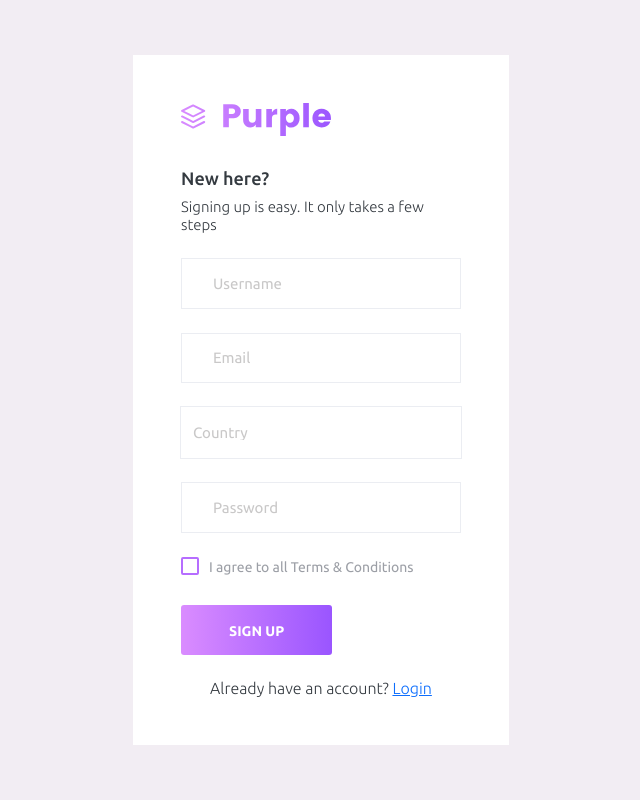
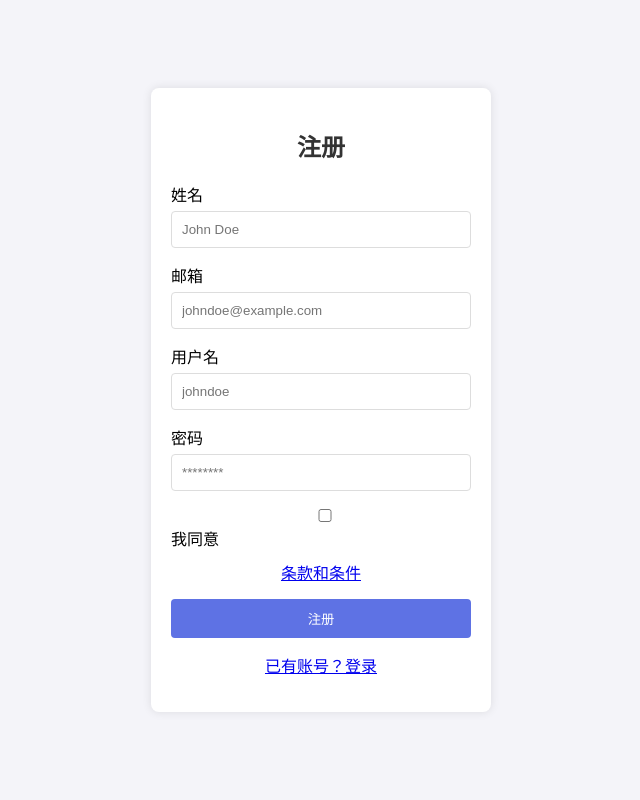
Before and after one commit to hnlxy/SmartEyeWeb, a Flask app: template templates/pages/samples/register.html in a window 1280 px wide. Shown: the whole page, without its empty margins (319-959 px from the left). Run offline with Flask 3, Linux system fonts and the light colour scheme; the template is opened without the code that fills it, so the values that code supplies are empty.

Commit message:
注册和登录界面

```diff
--- a/templates/pages/samples/register.html
+++ b/templates/pages/samples/register.html
@@ -1,85 +1,98 @@
 <!DOCTYPE html>
 <html lang="en">
 <head>
-    <!-- Required meta tags -->
-    <meta charset="utf-8">
-    <meta name="viewport" content="width=device-width, initial-scale=1, shrink-to-fit=no">
-    <title>Purple Admin</title>
-    <!-- plugins:css -->
-    <link rel="stylesheet" href="../../assets/vendors/mdi/css/materialdesignicons.min.css">
-    <link rel="stylesheet" href="../../assets/vendors/css/vendor.bundle.base.css">
-    <!-- endinject -->
-    <!-- Plugin css for this page -->
-    <!-- End plugin css for this page -->
-    <!-- inject:css -->
-    <!-- endinject -->
-    <!-- Layout styles -->
-    <link rel="stylesheet" href="../../assets/css/style.css">
-    <!-- End layout styles -->
-    <link rel="shortcut icon" href="../../assets/images/favicon.ico" />
+    <meta charset="UTF-8">
+    <meta name="viewport" content="width=device-width, initial-scale=1.0">
+    <title>注册</title>
+    <style>
+        body {
+            font-family: Arial, sans-serif;
+            background-color: #f4f4f9;
+            margin: 0;
+            padding: 0;
+            display: flex;
+            justify-content: center;
+            align-items: center;
+            height: 100vh;
+        }
+        .container {
+            background-color: #ffffff;
+            padding: 20px;
+            border-radius: 8px;
+            box-shadow: 0 0 10px rgba(0, 0, 0, 0.1);
+            width: 300px;
+        }
+        h2 {
+            text-align: center;
+            color: #333;
+        }
+        .form-group {
+            margin-bottom: 15px;
+        }
+        .form-group label {
+            display: block;
+            margin-bottom: 5px;
+        }
+        .form-group input {
+            width: 100%;
+            padding: 10px;
+            border-radius: 4px;
+            border: 1px solid #ddd;
+            box-sizing: border-box; /* Makes sure padding does not affect overall width */
+        }
+        .form-group input[type="checkbox"] {
+            display: inline-block;
+        }
+        .form-group button {
+            width: 100%;
+            padding: 10px;
+            border: none;
+            border-radius: 4px;
+            background-color: #5e72e4;
+            color: white;
+            cursor: pointer;
+        }
+        .form-group button:hover {
+            background-color: #4e62ce;
+        }
+        .form-group a {
+            display: block;
+            text-align: center;
+            margin-top: 10px;
+        }
+    </style>
 </head>
 <body>
-    <div class="container-scroller">
-      <div class="container-fluid page-body-wrapper full-page-wrapper">
-        <div class="content-wrapper d-flex align-items-center auth">
-          <div class="row flex-grow">
-            <div class="col-lg-4 mx-auto">
-              <div class="auth-form-light text-left p-5">
-                <div class="brand-logo">
-                  <img src="../../assets/images/logo.svg">
-                </div>
-                <h4>New here?</h4>
-                <h6 class="font-weight-light">Signing up is easy. It only takes a few steps</h6>
-                <form class="pt-3">
+    <div class="container">
+        <h2>注册</h2>
+        <form>
             <div class="form-group">
-                    <input type="text" class="form-control form-control-lg" id="exampleInputUsername1" placeholder="Username">
+                <label for="name">姓名</label>
+                <input type="text" id="name" placeholder="John Doe">
             </div>
             <div class="form-group">
-                    <input type="email" class="form-control form-control-lg" id="exampleInputEmail1" placeholder="Email">
+                <label for="email">邮箱</label>
+                <input type="email" id="email" placeholder="johndoe@example.com">
             </div>
             <div class="form-group">
-                    <select class="form-control form-control-lg" id="exampleFormControlSelect2">
-                      <option>Country</option>
-                      <option>United States of America</option>
-                      <option>United Kingdom</option>
-                      <option>India</option>
-                      <option>Germany</option>
-                      <option>Argentina</option>
-                    </select>
+                <label for="username">用户名</label>
+                <input type="text" id="username" placeholder="johndoe">
             </div>
             <div class="form-group">
-                    <input type="password" class="form-control form-control-lg" id="exampleInputPassword1" placeholder="Password">
+                <label for="password">密码</label>
+                <input type="password" id="password" placeholder="********">
             </div>
-                  <div class="mb-4">
-                    <div class="form-check">
-                      <label class="form-check-label text-muted">
-                        <input type="checkbox" class="form-check-input"> I agree to all Terms & Conditions </label>
+            <div class="form-group">
+                <input type="checkbox" id="terms">
+                <label for="terms">我同意<a href="#">条款和条件</a></label>
             </div>
+            <div class="form-group">
+                <button type="submit">注册</button>
             </div>
-                  <div class="mt-3">
-                    <a class="btn btn-block btn-gradient-primary btn-lg font-weight-medium auth-form-btn" href="../../index.html">SIGN UP</a>
-                  </div>
-                  <div class="text-center mt-4 font-weight-light"> Already have an account? <a href="login.html" class="text-primary">Login</a>
+            <div class="form-group">
+                <a href="login.html">已有账号？登录</a>
             </div>
         </form>
     </div>
-            </div>
-          </div>
-        </div>
-        <!-- content-wrapper ends -->
-      </div>
-      <!-- page-body-wrapper ends -->
-    </div>
-    <!-- container-scroller -->
-    <!-- plugins:js -->
-    <script src="../../assets/vendors/js/vendor.bundle.base.js"></script>
-    <!-- endinject -->
-    <!-- Plugin js for this page -->
-    <!-- End plugin js for this page -->
-    <!-- inject:js -->
-    <script src="../../assets/js/off-canvas.js"></script>
-    <script src="../../assets/js/hoverable-collapse.js"></script>
-    <script src="../../assets/js/misc.js"></script>
-    <!-- endinject -->
 </body>
 </html>
```
Also changed, not shown: templates/pages/samples/login.html (+96 -63 lines), static/assets/images/login_logo.png (added), 10 other files. Lines whose indentation alone changed are shown as unchanged.
